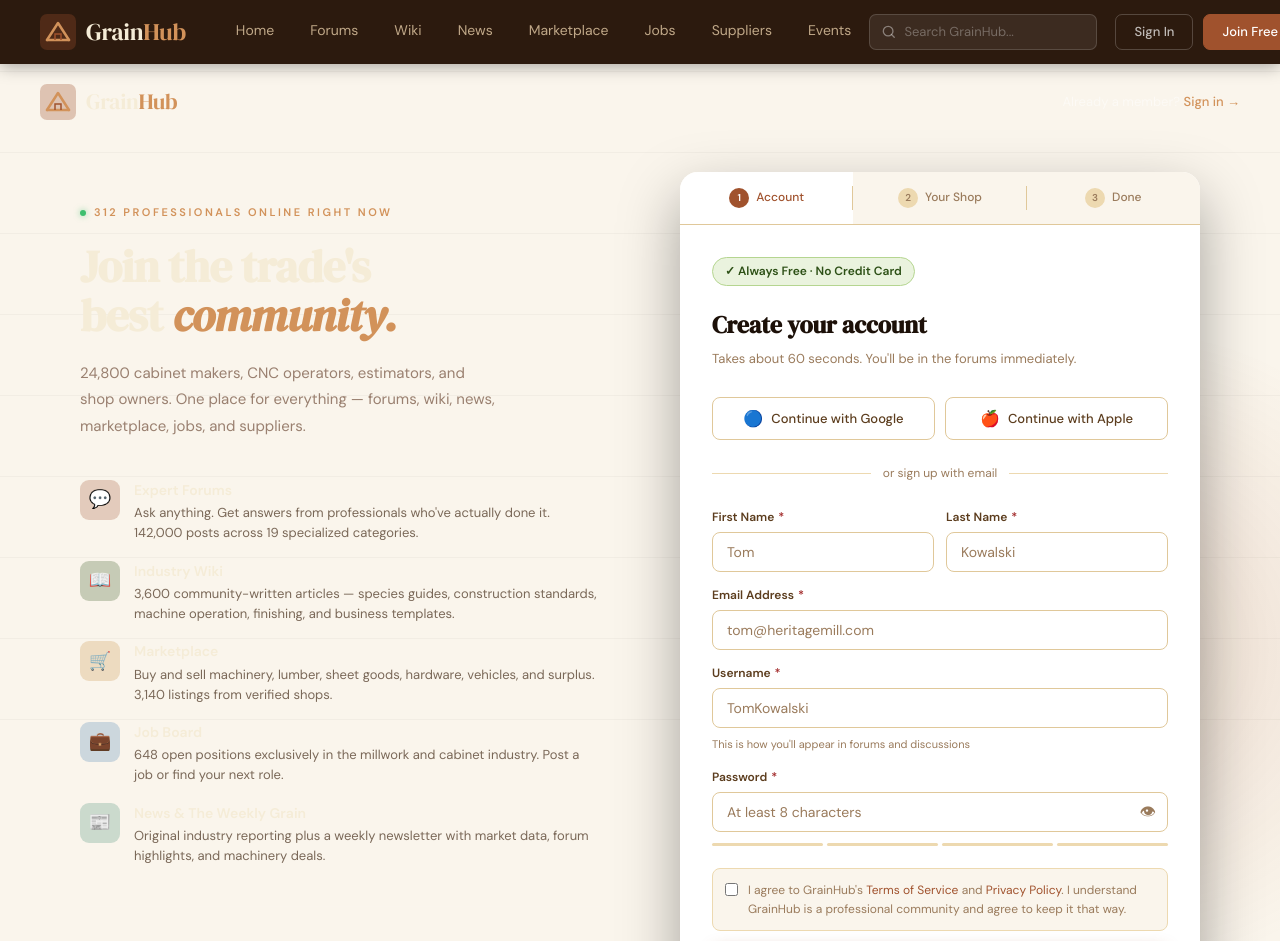
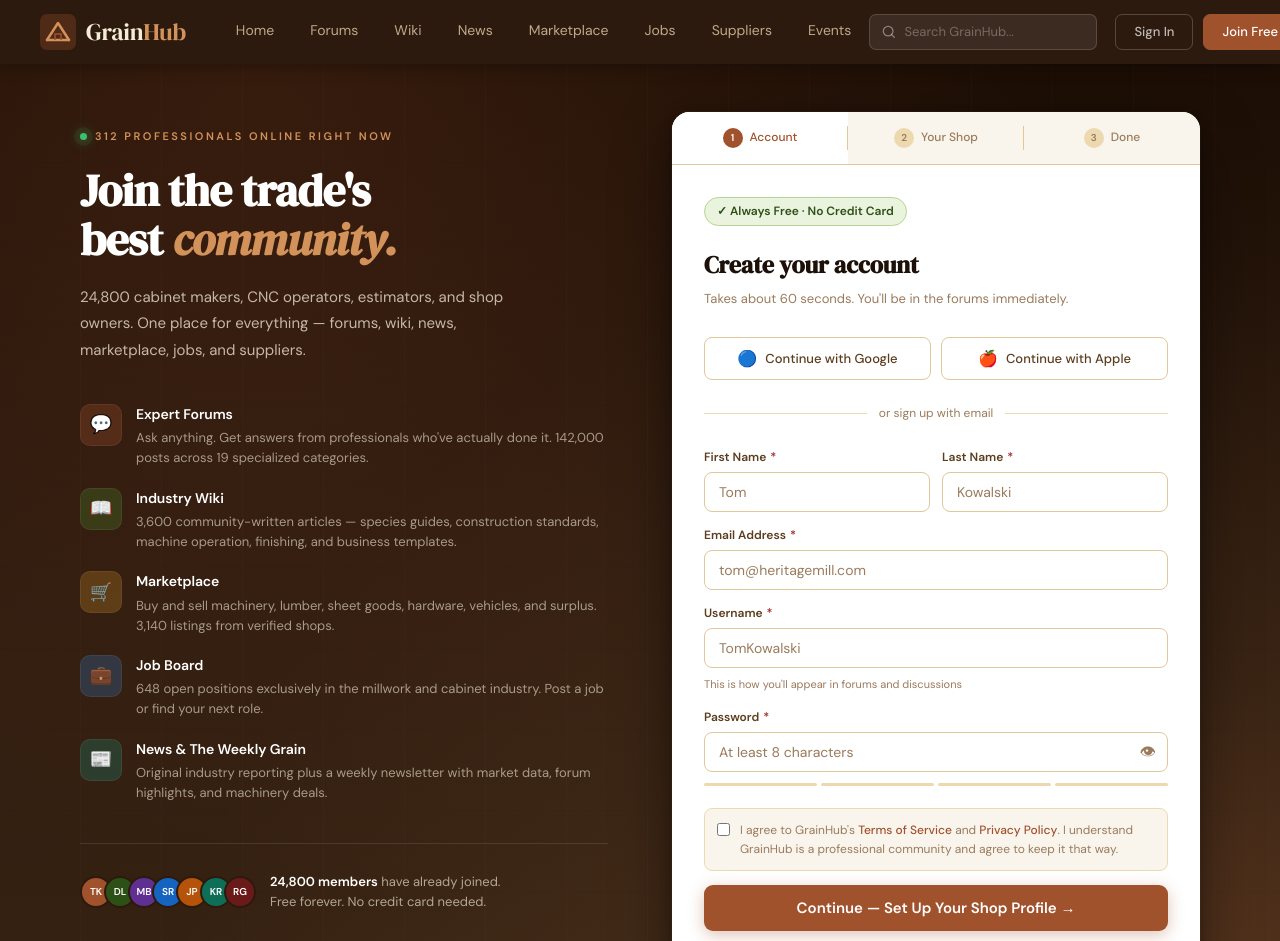
Before and after one commit to Konstarr/grainhub, a React (Vite) app: page /signup in a window 1280 px wide. Shown: the top 941 px of the page. Built offline with nearby package versions, Linux system fonts and the light colour scheme.

Commit message:
Fix Signup page contrast: apply dark wood bg to wrapper, remove duplicate nav

```diff
--- a/src/pages/Signup.jsx
+++ b/src/pages/Signup.jsx
@@ -1,4 +1,3 @@
-import { useState } from 'react';
 import '../styles/signup.css';
 import SignupForm from '../components/signup/SignupForm.jsx';
 import SignupLeftPanel from '../components/signup/SignupLeftPanel.jsx';
@@ -6,21 +5,6 @@ import SignupLeftPanel from '../components/signup/SignupLeftPanel.jsx';
 export default function Signup() {
   return (
     <div className="signup-page-wrapper">
-      <nav className="signup-nav">
-        <a className="logo" href="/">
-          <svg viewBox="0 0 36 36" fill="none" width="32" height="32">
-            <rect width="36" height="36" rx="7" fill="#A0522D" opacity="0.3" />
-            <path d="M7 26 L18 9 L29 26" stroke="#D2925A" strokeWidth="2.5" strokeLinecap="round" strokeLinejoin="round" fill="none" />
-            <path d="M7 26 L29 26" stroke="#D2925A" strokeWidth="2.5" strokeLinecap="round" />
-            <path d="M15 26 L15 20 L21 20 L21 26" stroke="#A0522D" strokeWidth="1.5" fill="none" />
-          </svg>
-          <span className="logo-text">Grain<span>Hub</span></span>
-        </a>
-        <div className="signup-nav-signin">
-          Already a member? <a href="/signin">Sign in →</a>
-        </div>
-      </nav>
-
       <div className="signup-page-body">
         <SignupLeftPanel />
         <SignupForm />
--- a/src/styles/signup.css
+++ b/src/styles/signup.css
@@ -1,99 +1,71 @@
 /* ────────────────────────────────────────────────────────
    Signup page — isolated styles
+   Dark wood hero theme to match the site's hero sections.
    ──────────────────────────────────────────────────────── */
 
-body.signup-page {
-  background: var(--wood-dark);
-  min-height: 100vh;
-  display: flex;
-  flex-direction: column;
+/* PAGE WRAPPER — the dark bg lives here so it paints reliably
+   regardless of <body> class. Extends past the main Nav using
+   a negative top margin so the dark wood meets the nav cleanly. */
+.signup-page-wrapper {
+  position: relative;
+  background:
+    radial-gradient(ellipse at 20% 0%, rgba(160,82,45,0.20), transparent 55%),
+    radial-gradient(ellipse at 80% 100%, rgba(210,146,90,0.14), transparent 60%),
+    linear-gradient(180deg, #1C0E05 0%, #2C1A0E 45%, #3A2514 100%);
+  color: var(--wood-cream);
+  min-height: calc(100vh - 64px);
+  overflow: hidden;
 }
 
-/* BACKGROUND TEXTURE & GLOW */
 .signup-page-wrapper::before {
   content: '';
-  position: fixed;
+  position: absolute;
   inset: 0;
   background:
-    repeating-linear-gradient(90deg, transparent, transparent 80px, rgba(255,255,255,0.01) 80px, rgba(255,255,255,0.01) 81px),
-    repeating-linear-gradient(0deg, transparent, transparent 80px, rgba(0,0,0,0.03) 80px, rgba(0,0,0,0.03) 81px);
+    repeating-linear-gradient(90deg, transparent, transparent 80px, rgba(255,255,255,0.015) 80px, rgba(255,255,255,0.015) 81px),
+    repeating-linear-gradient(0deg, transparent, transparent 80px, rgba(0,0,0,0.04) 80px, rgba(0,0,0,0.04) 81px);
   pointer-events: none;
   z-index: 0;
 }
 
 .signup-page-wrapper::after {
   content: '';
-  position: fixed;
+  position: absolute;
   bottom: -200px;
   right: -200px;
   width: 700px;
   height: 700px;
-  background: radial-gradient(circle, rgba(160,82,45,0.14), transparent 65%);
+  background: radial-gradient(circle, rgba(160,82,45,0.20), transparent 65%);
   border-radius: 50%;
   pointer-events: none;
   z-index: 0;
 }
 
-/* NAV */
-.signup-nav {
-  position: relative;
-  z-index: 10;
-  padding: 1.25rem 2.5rem;
-  display: flex;
-  align-items: center;
-  justify-content: space-between;
-}
-
-.signup-nav .logo {
-  display: flex;
-  align-items: center;
-  gap: 10px;
-}
-
-.signup-nav .logo-text {
-  font-family: 'DM Serif Display', serif;
-  font-size: 22px;
-  color: var(--wood-cream);
-  letter-spacing: -0.3px;
-}
-
-.signup-nav .logo-text span {
-  color: var(--wood-light);
-}
-
-.signup-nav-signin {
-  font-size: 13px;
-  color: rgba(255,255,255,0.5);
-}
-
-.signup-nav-signin a {
-  color: var(--wood-light);
-  font-weight: 500;
-  cursor: pointer;
-}
-
-.signup-nav-signin a:hover {
-  color: var(--wood-cream);
-}
-
 /* PAGE BODY */
 .signup-page-body {
-  flex: 1;
+  position: relative;
+  z-index: 1;
   display: grid;
   grid-template-columns: 1fr 1fr;
-  position: relative;
-  z-index: 1;
   max-width: 1200px;
   margin: 0 auto;
   width: 100%;
-  padding: 2rem 2.5rem 4rem;
-  gap: 5rem;
+  padding: 3rem 2.5rem 4rem;
+  gap: 4rem;
   align-items: start;
+}
+
+@media (max-width: 900px) {
+  .signup-page-body {
+    grid-template-columns: 1fr;
+    gap: 2.5rem;
+    padding: 2rem 1.25rem 3rem;
+  }
 }
 
 /* LEFT PANEL */
 .signup-left-panel {
-  padding-top: 2rem;
+  padding-top: 1rem;
 }
 
 .signup-left-eyebrow {
@@ -109,17 +81,23 @@ body.signup-page {
 }
 
 .signup-eyebrow-dot {
-  width: 6px;
-  height: 6px;
+  width: 7px;
+  height: 7px;
   background: #3DBF6E;
   border-radius: 50%;
-  box-shadow: 0 0 6px rgba(61,191,110,0.6);
+  box-shadow: 0 0 10px rgba(61,191,110,0.7), 0 0 0 3px rgba(61,191,110,0.15);
+  animation: signup-pulse 2.4s ease-in-out infinite;
+}
+
+@keyframes signup-pulse {
+  0%, 100% { box-shadow: 0 0 10px rgba(61,191,110,0.7), 0 0 0 3px rgba(61,191,110,0.15); }
+  50%      { box-shadow: 0 0 14px rgba(61,191,110,0.9), 0 0 0 6px rgba(61,191,110,0.08); }
 }
 
 .signup-left-panel h1 {
   font-family: 'DM Serif Display', serif;
   font-size: clamp(32px, 3.5vw, 48px);
-  color: var(--wood-cream);
+  color: #FFFFFF;
   line-height: 1.1;
   letter-spacing: -0.5px;
   margin-bottom: 1.25rem;
@@ -132,17 +110,17 @@ body.signup-page {
 
 .signup-left-sub {
   font-size: 15px;
-  color: #9A8070;
+  color: rgba(245,236,215,0.75);
   line-height: 1.75;
   margin-bottom: 2.5rem;
-  max-width: 420px;
+  max-width: 440px;
 }
 
 /* PERKS LIST */
 .signup-perks {
   display: flex;
   flex-direction: column;
-  gap: 16px;
+  gap: 18px;
   margin-bottom: 2.5rem;
 }
 
@@ -153,40 +131,42 @@ body.signup-page {
 }
 
 .signup-perk-icon {
-  width: 40px;
-  height: 40px;
-  border-radius: 9px;
+  width: 42px;
+  height: 42px;
+  border-radius: 10px;
   display: flex;
   align-items: center;
   justify-content: center;
   font-size: 18px;
   flex-shrink: 0;
   margin-top: 1px;
+  border: 1px solid rgba(255,255,255,0.06);
 }
 
-.signup-pi-brown { background: rgba(160,82,45,0.25); }
-.signup-pi-green { background: rgba(45,80,22,0.25); }
-.signup-pi-blue { background: rgba(24,95,165,0.2); }
-.signup-pi-amber { background: rgba(186,117,23,0.2); }
-.signup-pi-teal { background: rgba(15,110,86,0.2); }
+.signup-pi-brown { background: rgba(160,82,45,0.30); }
+.signup-pi-green { background: rgba(70,130,40,0.30); }
+.signup-pi-blue  { background: rgba(48,120,190,0.28); }
+.signup-pi-amber { background: rgba(200,140,40,0.28); }
+.signup-pi-teal  { background: rgba(30,140,120,0.28); }
 
 .signup-perk-title {
   font-size: 14px;
   font-weight: 600;
-  color: var(--wood-cream);
-  margin-bottom: 2px;
+  color: #FFFFFF;
+  margin-bottom: 3px;
+  letter-spacing: -0.1px;
 }
 
 .signup-perk-desc {
   font-size: 13px;
-  color: #7A6858;
+  color: rgba(245,236,215,0.60);
   line-height: 1.55;
 }
 
 /* SOCIAL PROOF */
 .signup-proof-strip {
-  padding-top: 2rem;
-  border-top: 1px solid rgba(255,255,255,0.08);
+  padding-top: 1.75rem;
+  border-top: 1px solid rgba(255,255,255,0.10);
   display: flex;
   align-items: center;
   gap: 14px;
@@ -198,17 +178,17 @@ body.signup-page {
 }
 
 .signup-proof-av {
-  width: 30px;
-  height: 30px;
+  width: 32px;
+  height: 32px;
   border-radius: 50%;
-  border: 2px solid var(--wood-dark);
+  border: 2px solid #2C1A0E;
   display: flex;
   align-items: center;
   justify-content: center;
-  font-size: 9px;
+  font-size: 10px;
   font-weight: 700;
   color: white;
-  margin-left: -6px;
+  margin-left: -8px;
   flex-shrink: 0;
 }
 
@@ -218,23 +198,26 @@ body.signup-page {
 
 .signup-proof-text {
   font-size: 13px;
-  color: #6A5A48;
-  line-height: 1.5;
+  color: rgba(245,236,215,0.65);
+  line-height: 1.55;
 }
 
 .signup-proof-text strong {
-  color: #9A8070;
+  color: #FFFFFF;
+  font-weight: 600;
 }
 
 /* RIGHT PANEL — FORM */
-.signup-right-panel {
-}
+.signup-right-panel { }
 
 .signup-form-card {
   background: var(--white);
   border-radius: 18px;
   overflow: hidden;
-  box-shadow: 0 24px 60px rgba(0,0,0,0.35);
+  box-shadow:
+    0 24px 60px rgba(0,0,0,0.45),
+    0 4px 12px rgba(0,0,0,0.25),
+    0 0 0 1px rgba(255,255,255,0.04);
 }
 
 /* STEP TABS */
@@ -301,18 +284,12 @@ body.signup-page {
   background: var(--border);
 }
 
-.signup-step-tab:last-child .signup-step-connector {
-  display: none;
-}
+.signup-step-tab:last-child .signup-step-connector { display: none; }
 
 /* FORM BODY */
-.signup-form-body {
-  padding: 2rem;
-}
+.signup-form-body { padding: 2rem; }
 
-.signup-form-header {
-  margin-bottom: 1.75rem;
-}
+.signup-form-header { margin-bottom: 1.75rem; }
 
 .signup-form-header h2 {
   font-family: 'DM Serif Display', serif;
@@ -371,9 +348,7 @@ body.signup-page {
   background: var(--wood-paper);
 }
 
-.signup-oauth-icon {
-  font-size: 16px;
-}
+.signup-oauth-icon { font-size: 16px; }
 
 .signup-divider {
   display: flex;
@@ -411,9 +386,7 @@ body.signup-page {
   gap: 5px;
 }
 
-.signup-field.full {
-  grid-column: 1 / -1;
-}
+.signup-field.full { grid-column: 1 / -1; }
 
 .signup-field-label {
   font-size: 12px;
@@ -424,9 +397,7 @@ body.signup-page {
   gap: 4px;
 }
 
-.signup-field-label .required {
-  color: #A32D2D;
-}
+.signup-field-label .required { color: #A32D2D; }
 
 .signup-field-input,
 .signup-field-select {
@@ -445,26 +416,15 @@ body.signup-page {
 .signup-field-input:focus,
 .signup-field-select:focus {
   border-color: var(--wood-warm);
-  box-shadow: 0 0 0 3px rgba(160,82,45,0.1);
+  box-shadow: 0 0 0 3px rgba(160,82,45,0.12);
 }
 
-.signup-field-input::placeholder {
-  color: var(--text-muted);
-}
-
-.signup-field-input.error {
-  border-color: #A32D2D;
-}
-
-.signup-field-error {
-  font-size: 11px;
-  color: #A32D2D;
-}
+.signup-field-input::placeholder { color: var(--text-muted); }
+.signup-field-input.error { border-color: #A32D2D; }
+.signup-field-error { font-size: 11px; color: #A32D2D; }
 
 /* PASSWORD STRENGTH */
-.signup-password-wrap {
-  position: relative;
-}
+.signup-password-wrap { position: relative; }
 
 .signup-password-toggle {
   position: absolute;
@@ -494,9 +454,9 @@ body.signup-page {
   transition: background 0.3s;
 }
 
-.signup-strength-seg.filled-weak { background: #E24B4A; }
-.signup-strength-seg.filled-fair { background: #BA7517; }
-.signup-strength-seg.filled-good { background: #639922; }
+.signup-strength-seg.filled-weak   { background: #E24B4A; }
+.signup-strength-seg.filled-fair   { background: #BA7517; }
+.signup-strength-seg.filled-good   { background: #639922; }
 .signup-strength-seg.filled-strong { background: #2D5016; }
 
 .signup-strength-label {
@@ -525,15 +485,8 @@ body.signup-page {
   background: var(--white);
 }
 
-.signup-shop-type-opt:hover {
-  border-color: var(--wood-warm);
-  background: #FFF8EE;
-}
-
-.signup-shop-type-opt.selected {
-  border-color: var(--wood-warm);
-  background: #FFF8EE;
-}
+.signup-shop-type-opt:hover   { border-color: var(--wood-warm); background: #FFF8EE; }
+.signup-shop-type-opt.selected { border-color: var(--wood-warm); background: #FFF8EE; }
 
 .signup-shop-type-opt input[type="radio"] {
   accent-color: var(--wood-warm);
@@ -573,6 +526,7 @@ body.signup-page {
 
 .signup-terms-row a {
   color: var(--wood-warm);
+  font-weight: 500;
 }
 
 /* SUBMIT */
@@ -591,14 +545,8 @@ body.signup-page {
   box-shadow: 0 4px 16px rgba(160,82,45,0.35);
 }
 
-.signup-submit-btn:hover {
-  background: #8B4316;
-  transform: translateY(-1px);
-}
-
-.signup-submit-btn:active {
-  transform: translateY(0);
-}
+.signup-submit-btn:hover  { background: #8B4316; transform: translateY(-1px); }
+.signup-submit-btn:active { transform: translateY(0); }
 
 .signup-signin-prompt {
   text-align: center;
@@ -644,9 +592,7 @@ body.signup-page {
   text-align: center;
 }
 
-.signup-success-state.show {
-  display: block;
-}
+.signup-success-state.show { display: block; }
 
 .signup-success-icon {
   font-size: 56px;
@@ -679,9 +625,7 @@ body.signup-page {
   font-family: 'DM Sans', sans-serif;
 }
 
-.signup-success-btn:hover {
-  background: #8B4316;
-}
+.signup-success-btn:hover { background: #8B4316; }
 
 /* BACK BUTTON */
 .signup-back-btn {
@@ -698,29 +642,12 @@ body.signup-page {
   transition: all 0.12s;
 }
 
-.signup-back-btn:hover {
-  border-color: var(--wood-warm);
-}
+.signup-back-btn:hover { border-color: var(--wood-warm); }
 
-/* SKIP TEXT */
-.signup-skip-text {
-  text-align: center;
-  font-size: 12px;
-  color: var(--text-muted);
-}
-
-/* HELPER TEXT */
-.signup-helper-text {
-  font-size: 11px;
-  color: var(--text-muted);
-  margin-top: 3px;
-}
+/* SKIP / HELPER */
+.signup-skip-text   { text-align: center; font-size: 12px; color: var(--text-muted); }
+.signup-helper-text { font-size: 11px; color: var(--text-muted); margin-top: 3px; }
 
 /* STEP CONTAINER */
-.signup-step-container {
-  display: none;
-}
-
-.signup-step-container.active {
-  display: block;
-}
+.signup-step-container         { display: none; }
+.signup-step-container.active  { display: block; }
```
